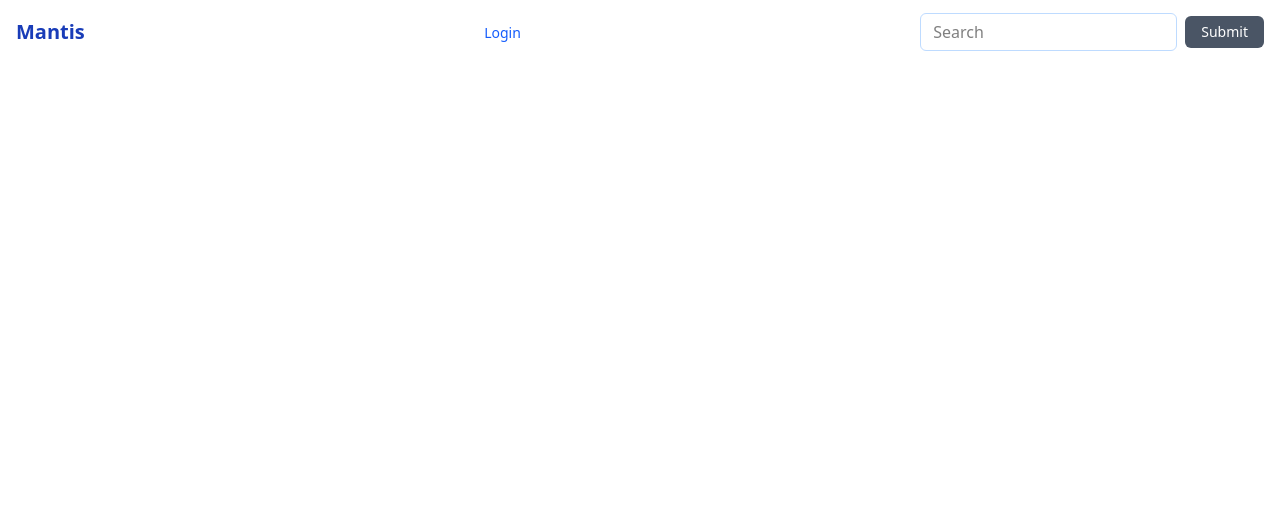
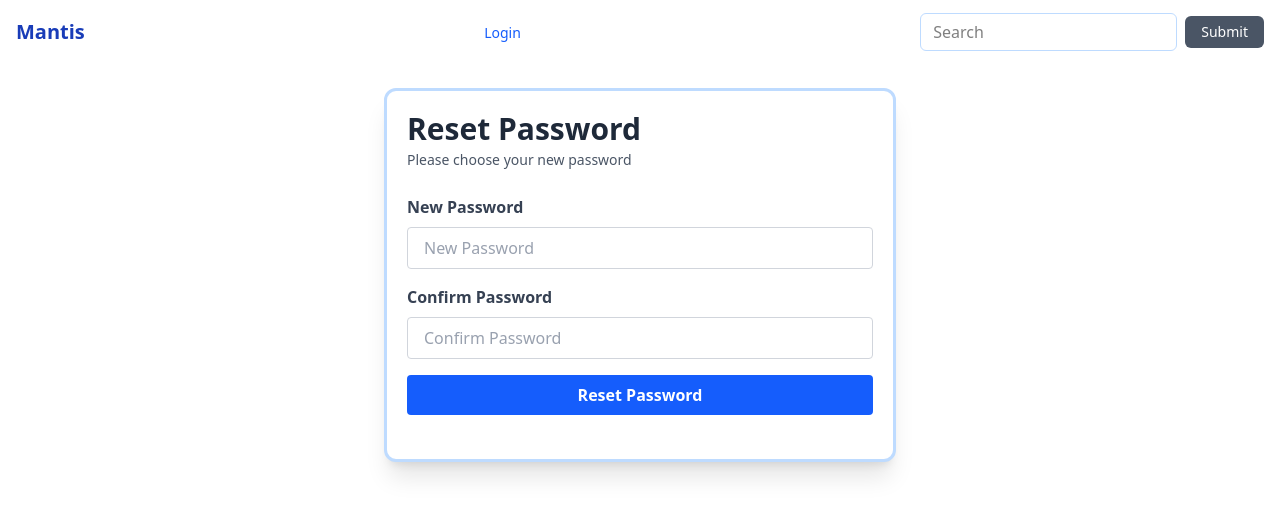
Before and after one commit to unnatisao-21office/Mantis-Angular-App, an Angular app: page /reset-password in a window 1280 px wide. Before the commit this address led to /. Shown: the top 516 px of the page. Built offline with nearby package versions, Linux system fonts and the light colour scheme.

Commit message:
added the reset Password Page

```diff
--- a/src/app/app.routes.ts
+++ b/src/app/app.routes.ts
@@ -4,6 +4,7 @@ import { Login } from './pages/login/login';
 import { NewAccount } from './pages/new-account/new-account';
 import { ForgetPassword } from './pages/forget-password/forget-password';
 import { CheckEmail } from './pages/check-email/check-email';
+import { ResetPassword } from './pages/reset-password/reset-password';
 
 export const routes: Routes = [
     {
@@ -18,5 +19,8 @@ export const routes: Routes = [
     },{
         path: 'check-email',
         component: CheckEmail
+    },{
+        path: 'reset-password',
+        component: ResetPassword
     }
 ];
--- a/src/app/pages/check-email/check-email.html
+++ b/src/app/pages/check-email/check-email.html
@@ -6,7 +6,7 @@
             <h1 class="text-gray-600 mb-6 mt-4 text-sm">We have sent a password recover instructions to your email.</h1>
           </div>
 
-        <button (click)="goToLogin()" class="w-full bg-blue-500 text-white font-bold py-2 rounded hover:bg-blue-700 mb-6 transition duration-300 ease-in-out">Login IN</button>
+        <button (click)="goToLogin()" class="w-full bg-blue-500 text-white font-bold py-2 rounded hover:bg-blue-700 mb-6 transition duration-300 ease-in-out">Log IN</button>
         <div class="text-center mb-4">
             <p class="text-gray-700 font-semibold ">_____________________Sign up with_____________________ </p>
         </div>
--- /dev/null
+++ b/src/app/pages/reset-password/reset-password.html
@@ -0,0 +1,24 @@
+
+<div class="flex justify-center items-start min-h-screen min-w-screen bg-transparent px-4 py-6">
+    <div
+        class="bg-white border-3 border-blue-200 shadow-xl rounded-xl p-5 w-lg max-w-xs sm:max-w-md md:max-w-lg lg:max-w-xl">
+        <div class="justify-between items-center mb-6">
+            <h1 class="text-2xl md:text-3xl font-bold text-gray-800 ">Reset Password</h1>
+            <a class="text-sm text-gray-600 ">Please choose your new password</a>
+        </div>
+        <div class="mb-4">
+            <label class="block text-gray-700 font-semibold mb-2">New Password</label>
+            <input type="password" class="w-full border border-gray-300 rounded px-4 py-2 placeholder-gray-400 focus:outline-none focus:border-blue-500" placeholder="New Password">
+        </div>
+        <div class="mb-4">
+            <label class="block text-gray-700 font-semibold mb-2">Confirm Password</label>
+            <input type="password" class="w-full border border-gray-300 rounded px-4 py-2 placeholder-gray-400 focus:outline-none focus:border-blue-500" placeholder="Confirm Password">
+        </div>
+
+
+
+
+        <button class="w-full bg-blue-600 text-white font-bold py-2 rounded hover:bg-blue-700 mb-6 transition duration-300 ease-in-out">Reset Password</button>
+
+
+        <router-outlet></router-outlet>
```
Also changed, not shown: src/app/pages/reset-password/reset-password.ts (added, +12 -0 lines), src/app/pages/reset-password/reset-password.css (added), 1 other file (tests, documents, lock files or other folders).
